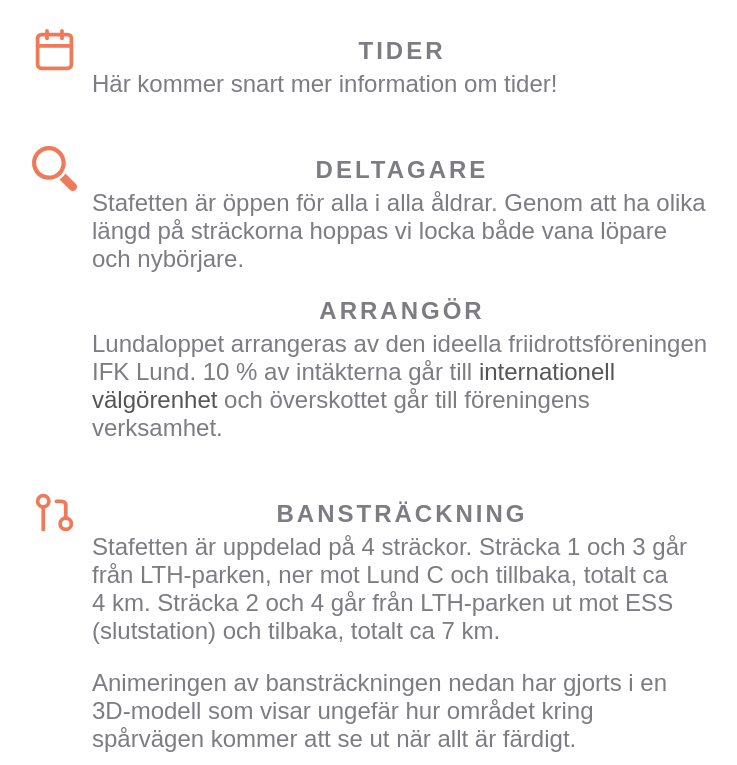
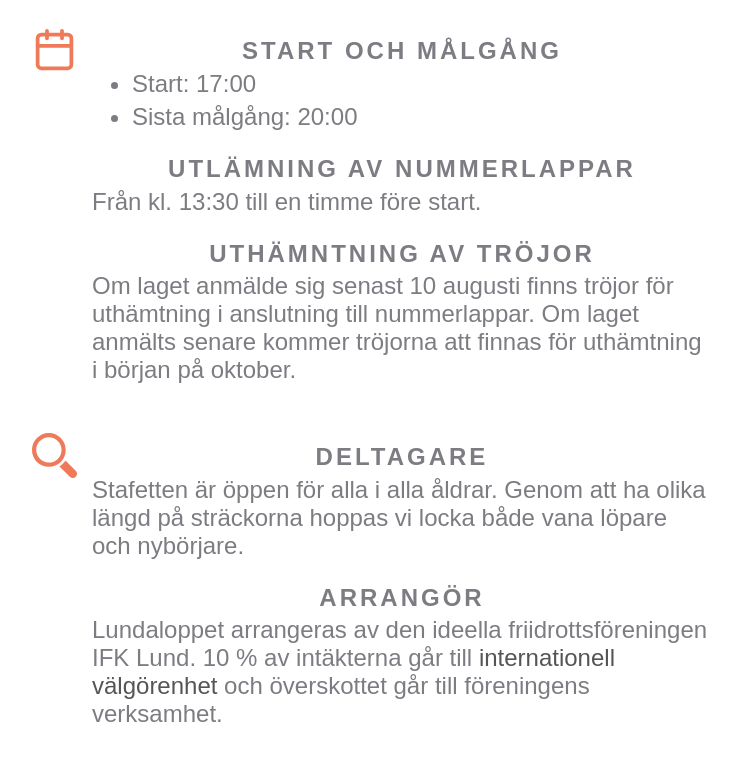
Before and after one commit to qlik-oss/sparvagsstafetten, a website built with Parcel: page src/info.html in a window 1280 px wide. Shown: the part 1053-1818 px from the top of the page, without its empty margins (263-1000 px from the left). Built offline with nearby package versions, Linux system fonts and the light colour scheme.

Commit message:
hotfix: add times to info page

```diff
--- a/src/info.html
+++ b/src/info.html
@@ -67,9 +67,15 @@
         <img src="./images/icons/nar.svg" alt="Info om när">
     </section>
     <section class="section-content">
-      <h1>Tider</h1>
-      <p>
-        Här kommer snart mer information om tider!
+      <h1>Start och målgång</h1>
+      <ul>
+        <li>Start: 17:00</li>
+        <li>Sista målgång: 20:00</li>
+      </ul>
+      <h1>Utlämning av nummerlappar</h1>
+      <p>Från kl. 13:30 till en timme före start.</p>
+      <h1>Uthämntning av tröjor</h1>
+       <p> Om laget anmälde sig senast 10 augusti finns tröjor för uthämtning i anslutning till nummerlappar. Om laget anmälts senare kommer tröjorna att finnas för uthämtning i början på oktober.</p>
         <!--
         - anmälningstider
         - starttider
@@ -134,7 +140,7 @@
       <p>Cirka en vecka före stafetten kommer mer information att skickas ut till lagen.
       </p>
       <h1>Matpaket</h1>
-      <p>För att fylla på energiförråden efter (eller före) insatsen kan du beställa <strong>matpaket</strong> från FarmShack&nbsp;BBQ:</p>
+      <p>För att fylla på energiförråden efter insatsen kan du beställa <strong>matpaket</strong> från FarmShack&nbsp;BBQ:</p>
       <div class="cta"><a href="https://simplesignup.se/event/154906-spaarvaegsstafetten-2019"
         class="button-cta green" title="Beställ matpaket via FarmShack BBQ" target="_blank">Beställ matpaket till laget här!</a></div>
       </div>
```
